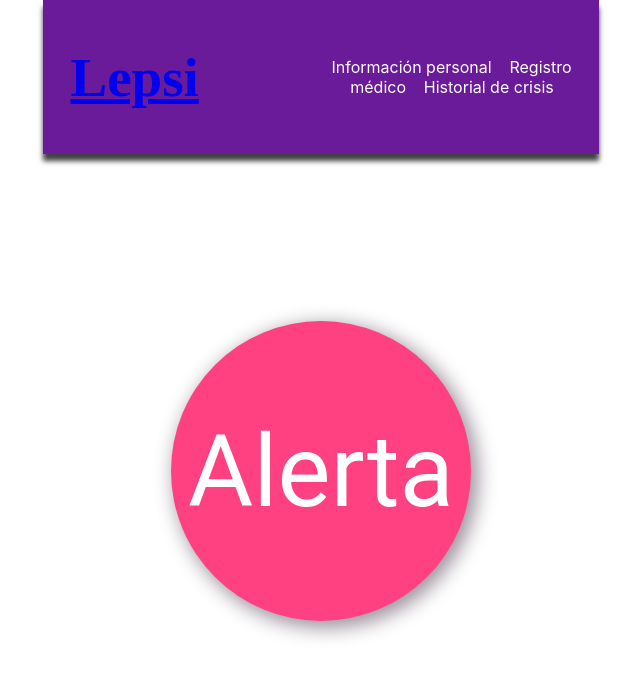
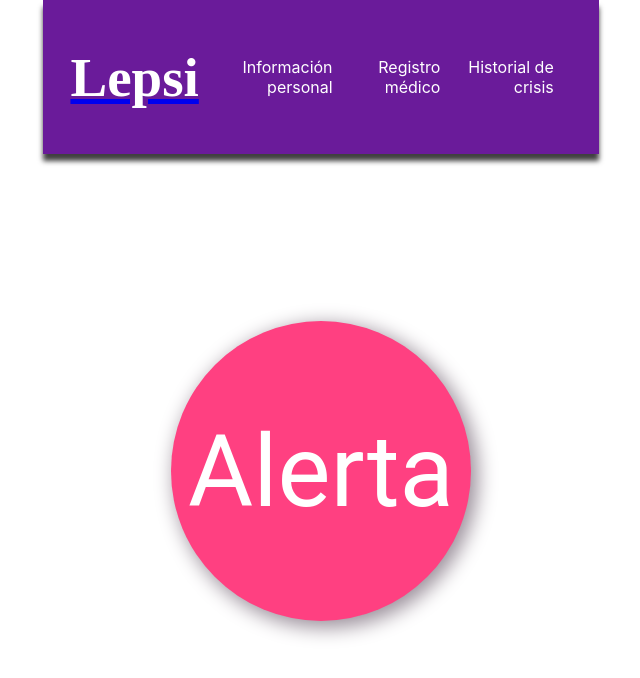
Before and after one commit to AnnMtz/Epi-Control, a React (Create React App) app: page /Home in a window 1280 px wide. Shown: the top 678 px of the page, without its empty margins (319-959 px from the left). Built offline with nearby package versions, Linux system fonts and the light colour scheme.

Commit message:
subiendo cambios en header

```diff
--- a/package.json
+++ b/package.json
@@ -3,6 +3,7 @@
   "version": "0.1.0",
   "private": true,
   "dependencies": {
+    "m": "^1.5.4",
     "node": "^12.6.0",
     "node-sass": "^4.12.0",
     "react": "^16.8.6",
--- a/src/App.css
+++ b/src/App.css
@@ -1,3 +1,7 @@
 * {
   box-sizing: border-box;
 }
+
+.is-flex {
+    display: flex!important;
+}
--- a/src/components/Header/Header.scss
+++ b/src/components/Header/Header.scss
@@ -20,58 +20,11 @@ header {
         display: inline-block;
         margin-right: 1em;
         color: white;
-
-
-
-
-
-
-
-
-
-
-
-
-
-
-
-
-
-
-
-
-
-
-
-
-
-
-
-
-
-
-
-
-
-
-
-
-
-
-
-
-
-
-
-
-
-
-
-
-
-        .h1 {
+        h1 {
             font-family: 'Tangerine';
-            font-size: 55px;
+            font-size: 60px;
+            color: white;
+            text-decoration: none;
         }
         .Btn-menu {
             display: none;
@@ -84,6 +37,7 @@ header {
             color: white;
             margin-right: 5%;
             text-decoration: none;
+            font-size: 18px;
         }
         a:hover {
             background: #f2f2f2;
--- a/src/components/Header/index.js
+++ b/src/components/Header/index.js
@@ -9,7 +9,7 @@ const Header = () => (
                 <Link to="/Home" className="h1"><h1>Lepsi</h1></Link>
                 <a href="#" class="Btn-menu" id="btn-menu"><img id="btnMenu" src="img/menu.png" alt=""/></a>
         </div>
-        <div className="Enlaces" id="enlaces">
+        <div className="Enlaces is-flex" id="enlaces">
             <Link to="/InformationSaved" className="a">Información personal</Link>
             <Link to="/MedicalRecord" className="a">Registro médico</Link>
             <Link to="/CrisisRecord" className="a">Historial de crisis</Link>
--- a/src/components/InformationSaved/index.js
+++ b/src/components/InformationSaved/index.js
@@ -7,8 +7,8 @@ import { Link } from 'react-router-dom';
 import Header from "../Header";
 
 const InformationSaved = () => (
-    <div className = 'MainContainer'>
-        <div className = 'ContainerPersonalInformation'>
+    <div className ='MainContainer'>
+        <div className='ContainerPersonalInformation'>
         <Header></Header>
             <div className="PersonalInformationInfoContainer">
                 <div className="Title">
```
Also changed, not shown: manifest.yml (added, +8 -0 lines), 2 other files (tests, documents, lock files or other folders).
